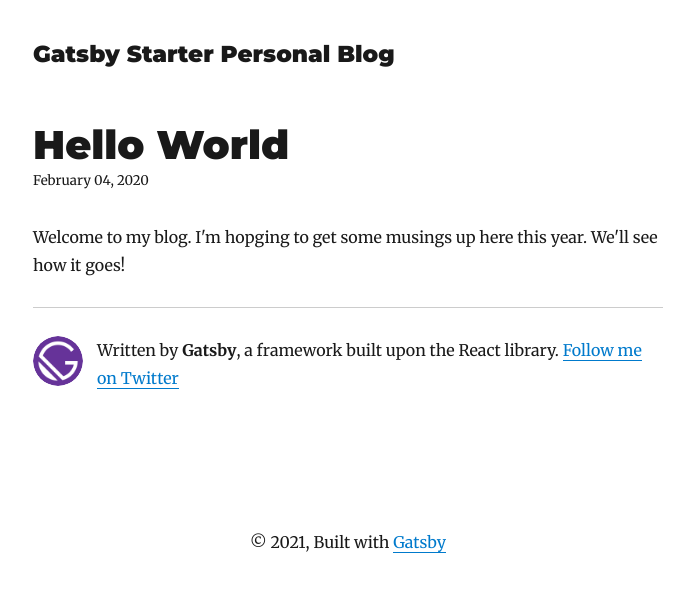
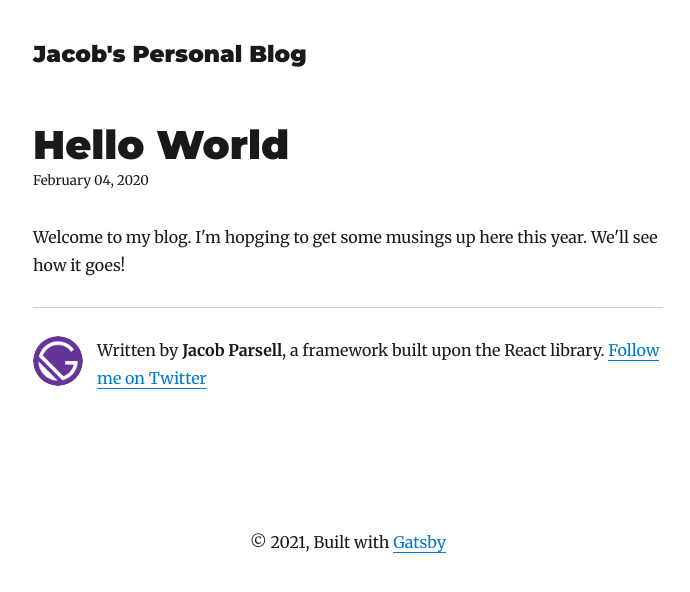
Before and after one commit to jakep36/myblog, a Gatsby site: page /blog/hello-world/ in a window 1280 px wide. Shown: the whole page, without its empty margins (292-982 px from the left). Built offline with nearby package versions, Linux system fonts and the light colour scheme; Gatsby itself is replaced by a stand-in of ours; some packages are replaced by stand-ins of ours.

Commit message:
remove description

```diff
--- a/gatsby-config.js
+++ b/gatsby-config.js
@@ -1,12 +1,11 @@
 module.exports = {
   siteMetadata: {
     // edit below
-    title: `Gatsby Starter Personal Blog`,
-    author: `Gatsby`,
-    description: `A starter personal blog with styled components, dark mode, and Netlify CMS.`,
-    siteUrl: `https://gatsby-starter-blog-demo.netlify.com/`,
+    title: `Jacob's Personal Blog`,
+    author: `Jacob Parsell`,
+    siteUrl: `https://jacobparsell.com/`,
     social: {
-      twitter: `gatsbyjs`,
+      twitter: `jakep36`,
     },
   },
   plugins: [
@@ -36,7 +35,6 @@
                 rawBody
                 frontmatter {
                   title
-                  description
                   date(formatString: "MMMM DD, YYYY")
                 }
               }
@@ -45,7 +43,7 @@
         `,
         ref: "id",
         index: ["title", "rawBody"],
-        store: ["id", "slug", "date", "title", "excerpt", "description"],
+        store: ["id", "slug", "date", "title", "excerpt"],
         normalizer: ({ data }) =>
           data.allMdx.nodes.map(node => ({
             id: node.id,
@@ -53,7 +51,6 @@
             rawBody: node.rawBody,
             excerpt: node.excerpt,
             title: node.frontmatter.title,
-            description: node.frontmatter.description,
             date: node.frontmatter.date,
           })),
       },
--- a/src/components/searchPosts.js
+++ b/src/components/searchPosts.js
@@ -46,7 +46,6 @@
     results.map(node => {
       const date = node.date
       const title = node.title || node.slug
-      const description = node.description
       const excerpt = node.excerpt
       const slug = node.slug
 
--- a/src/components/seo.js
+++ b/src/components/seo.js
@@ -17,7 +17,6 @@
         site {
           siteMetadata {
             title
-            description
             author
           }
         }
--- a/src/pages/blog.js
+++ b/src/pages/blog.js
@@ -55,7 +55,6 @@
           frontmatter {
             date(formatString: "MMMM DD, YYYY")
             title
-            description
           }
         }
       }
--- a/src/templates/blog-post.js
+++ b/src/templates/blog-post.js
@@ -84,7 +84,6 @@
       frontmatter {
         title
         date(formatString: "MMMM DD, YYYY")
-        description
       }
     }
   }
```
